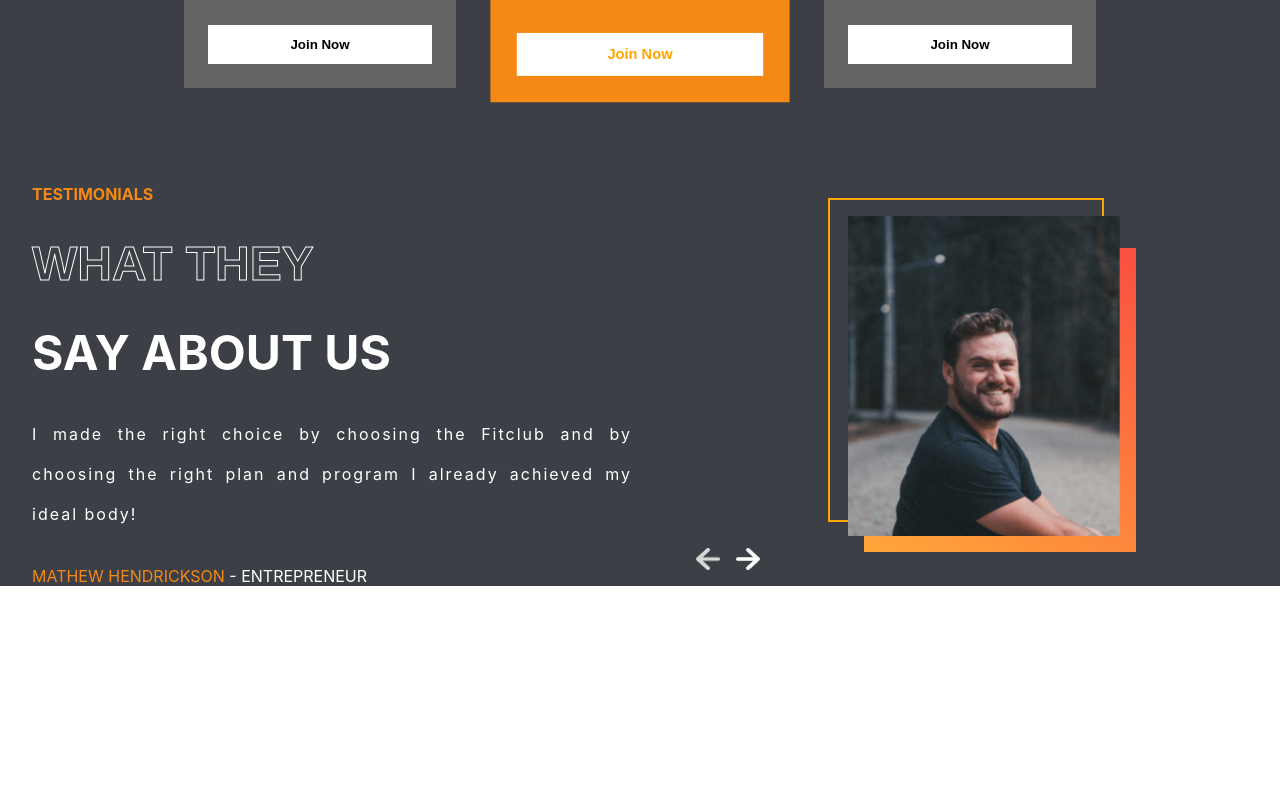
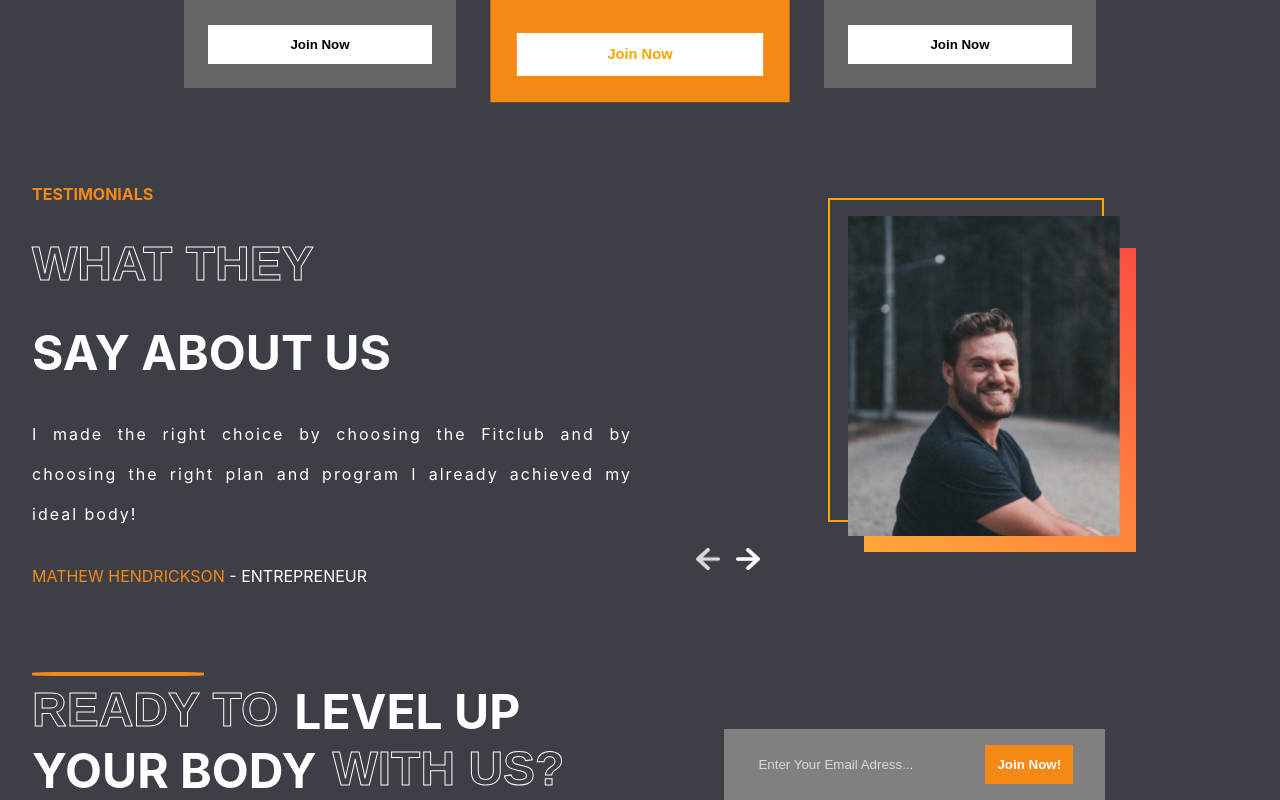
Before and after one commit to Tuzbay/FitClub-Website-React, a React (Create React App) app: page / in a window 1280 px wide. Shown: the part 2363-3163 px from the top of the page. Before the commit the page ends 2949 px from the top, so only its background shows below. Built offline with nearby package versions, Linux system fonts and the light colour scheme.

Commit message:
Join Component Added!

```diff
--- a/src/App.js
+++ b/src/App.js
@@ -4,6 +4,7 @@
 import Reasons from "./Reasons"
 import Plans from "./Plans"
 import Testimonial from "./Testimonials"
+import Join from "./Join"
 
 function App() {
   return (
@@ -13,6 +14,7 @@
     <Reasons />
     <Plans />
     <Testimonial />
+    <Join />
     </div>
   );
 }
--- /dev/null
+++ b/src/Join.css
@@ -0,0 +1,59 @@
+.join {
+    display: flex;
+    padding: 0 2rem;
+    gap: 10rem;
+}
+
+.left-j {
+    color: white;
+    font-size: 3rem;
+    font-weight: bold;
+    position: relative;
+}
+
+.left-j > hr {
+    position: absolute;
+    width: 10.5rem;
+    border: 2px solid var(--orange);
+    border-radius: 20%;
+    margin: -10px 0;
+    background-color: var(--orange);
+}
+
+.left-j>div {
+    display: flex;
+    gap: 1rem;
+}
+
+.right-j{
+    display: flex;
+    justify-content: center;
+    align-items: flex-end;
+}
+
+.email-container {
+    display: flex;
+    gap: 3rem;
+    background-color: gray;
+    padding: 1rem 2rem;
+}
+
+.email-container>input {
+    background-color: transparent;
+    border: none;
+    outline: none;
+    color: var(--lightgray);
+}
+
+::placeholder{
+    color: var(--lightgray);
+}
+
+.btn-j {
+    background-color: var(--orange);
+    color: white;
+}
+
+.btn-j:active {
+    opacity: 0.5;
+}
--- /dev/null
+++ b/src/Join.js
@@ -0,0 +1,48 @@
+import React, { useRef } from 'react'
+import "./Join.css"
+import emailjs from "@emailjs/browser"
+
+function Join() {
+    const form = useRef()
+
+    const sendEmail = (e) => {
+        e.preventDefault();
+
+        emailjs.sendForm('service_nbvd1y8', 'template_lddjbdv', form.current, '5fKpLocXxCNco82Rv')
+          .then((result) => {
+              console.log(result.text);
+          }, (error) => {
+              console.log(error.text);
+          });
+      };
+  return (
+    <div className='join' id='join'>
+        <div className="left-j">
+            <hr />
+            <div>
+             <span className='stroke-text'>READY TO</span>
+             <span>LEVEL UP</span>
+            </div>
+
+            <div>
+             <span>YOUR BODY</span>
+             <span className='stroke-text'>WITH US?</span>
+            </div>
+        </div>
+
+        <div className="right-j">
+            <form ref={form} action='' className='email-container'
+            onSubmit={sendEmail}>
+                <input
+                type="email"
+                name="user_email"
+                placeholder='Enter Your Email Adress...'>
+                </input>
+                <button className='btn btn-j'>Join Now!</button>
+            </form>
+        </div>
+    </div>
+  )
+}
+
+export default Join
```
